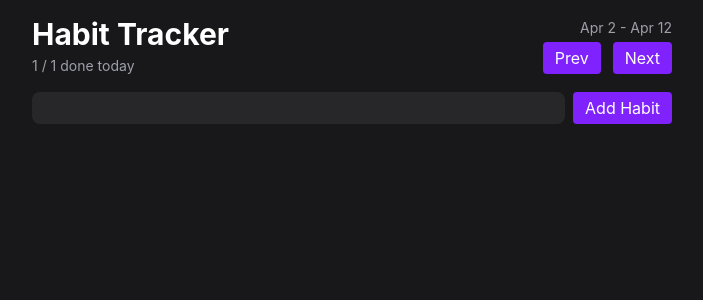
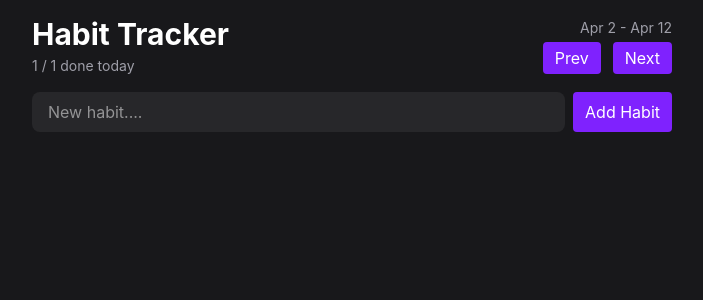
Before and after one commit to JorCoded/HabitTracker, a React (Vite) app: page / in a window 1280 px wide. Shown: the top 300 px of the page, without its empty margins (288-991 px from the left). Built offline with nearby package versions, Linux system fonts and the light colour scheme.

Commit message:
Added styling with tailwind and added placeholder

```diff
--- a/src/components/HabitForm.tsx
+++ b/src/components/HabitForm.tsx
@@ -4,7 +4,7 @@ import Button from "./Button"
 function HabitForm ()  {
   return (
     <form className="flex gap-2">
-        <input type="text" name="" className="flex-1 rounded-lg bg-zinc-800" />
+        <input type="text" name="" placeholder="New habit...." className="flex-1 rounded-lg bg-zinc-800 px-4 py-2 outline-none focus-visible:ring-2 focus-visible:ring-violet-500" />
         <Button>Add Habit</Button>
     </form>
   )
```
